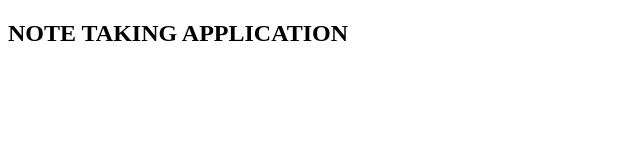
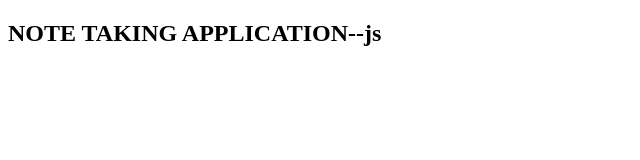
Before and after one commit to vaishnavijha12/note-js, a plain HTML site: page index.html in a window 1280 px wide. Shown: the full height of the page, 0-640 px from the left. Drawn offline with Linux system fonts and the light colour scheme.

Commit message:
Your commit message here

```diff
--- a/index.html
+++ b/index.html
@@ -7,6 +7,6 @@
     <style link="styles.css"></style>
 </head>
 <body>
-    <h2>NOTE TAKING APPLICATION</h2>
+    <h2>NOTE TAKING APPLICATION--js</h2>
 </body>
 </html>
```
